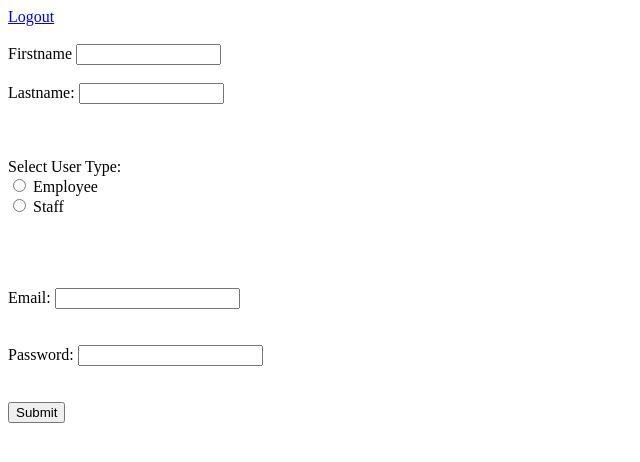
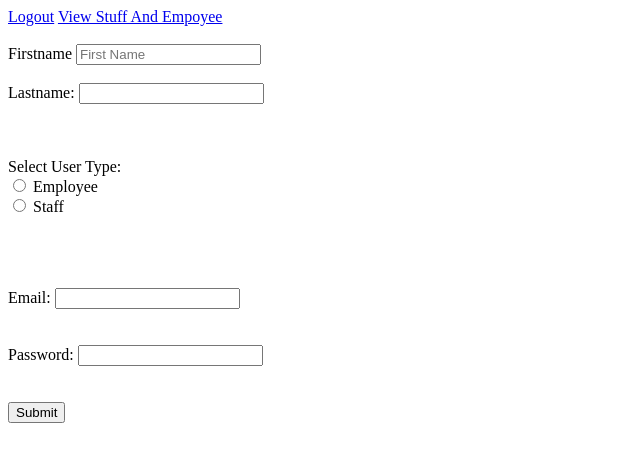
Before and after one commit to ynnuSunny/CAMS, a Django app: page /home in a window 1280 px wide. Shown: the top 462 px of the page, without its empty margins (0-640 px from the left). Run offline with Django 3.2, Linux system fonts and the light colour scheme; a user stored in the database is signed in.

Commit message:
filter employee and stuff

```diff
--- a/users/templates/home.html
+++ b/users/templates/home.html
@@ -10,14 +10,15 @@
 
 <body>
     <a href="{% url 'logout' %}"> Logout</a>
+    <a href="{% url 'view-alluser' %}"> View Stuff And Empoyee</a>
     <br>
     <br>
-    <form>
-
+    <form method="POST" action="{% url 'create-user' %}">
+        {% csrf_token %}
         <label> Firstname </label>
-        <input type="text" name="firs_tname" size="15" /> <br> <br>
+        <input type="text" name="first_name" placeholder="First Name"> <br> <br>
         <label> Lastname: </label>
-        <input type="text" name="last_name" size="15" /> <br> <br>
+        <input type="text" name="last_name" required /> <br> <br>
 
 
         <br>
@@ -25,21 +26,21 @@
         <label>
             Select User Type:
         </label><br>
-        <input type="radio" name="role" value="EMPLOYEE"/> Employee<br>
-        <input type="radio" name="role" value="STAFF"/> Staff <br>
+        <input type="radio" name="role" value="EMPLOYEE" required/> Employee<br>
+        <input type="radio" name="role" value="STAFF" required/> Staff <br>
         <br>
         <br>
 
 
         <br> <br>
            Email:
-        <input type="email" id="email" name="email" /> <br>
+        <input type="email"  name="email" required/> <br>
         <br> <br>
            Password:
-        <input type="Password" id="pass" name="pass"> <br>
+        <input type="Password"  name="password" required> <br>
         <br> <br>
 
-        <input type="button" value="Submit" />
+        <input type="submit" value="Submit" />
     </form>
 </body>
 
--- a/users/urls.py
+++ b/users/urls.py
@@ -8,5 +8,7 @@ urlpatterns = [
     path('create-manager',views.create_manager,name="create-manager"),
     path('login',views.login,name="login"),
     path('home',views.home,name="home"),
-    path('logout',views.logout,name="logout")
+    path('logout',views.logout,name="logout"),
+    path('create-user',views.create_user,name="create-user"),
+    path('view-alluser',views.view_alluser,name="view-alluser")
 ]
--- a/users/views.py
+++ b/users/views.py
@@ -61,8 +61,7 @@ def home(request):
 
 @login_required
 def create_user(request):
-    if request.user.is_authenticated:
-        return redirect('home')
+
     if request.method=='POST':
         manager = request.user
         company_name = manager.company_name
@@ -92,5 +91,20 @@ def create_user(request):
                 employee.save()
                 return redirect('home')
 
+
+
         except:
             return render(request,"index.html",{"msg":"input are not valid"})
+
+@login_required
+def view_alluser(request):
+    admin = request.user
+    if(admin.role =="MANAGER"):
+        #.values() list e convert korse
+       employee = User.objects.filter(company_id=admin.company_id).filter(role="EMPLOYEE")
+       staff = User.objects.filter(company_id=admin.company_id).filter(role="STUFF")
+       context ={
+          'employee' : employee,
+          'staff' : staff
+       }
+       return render(request,"view_user.html",context)
```
Also changed, not shown: users/templates/view_user.html (added, +15 -0 lines), db.sqlite3.
